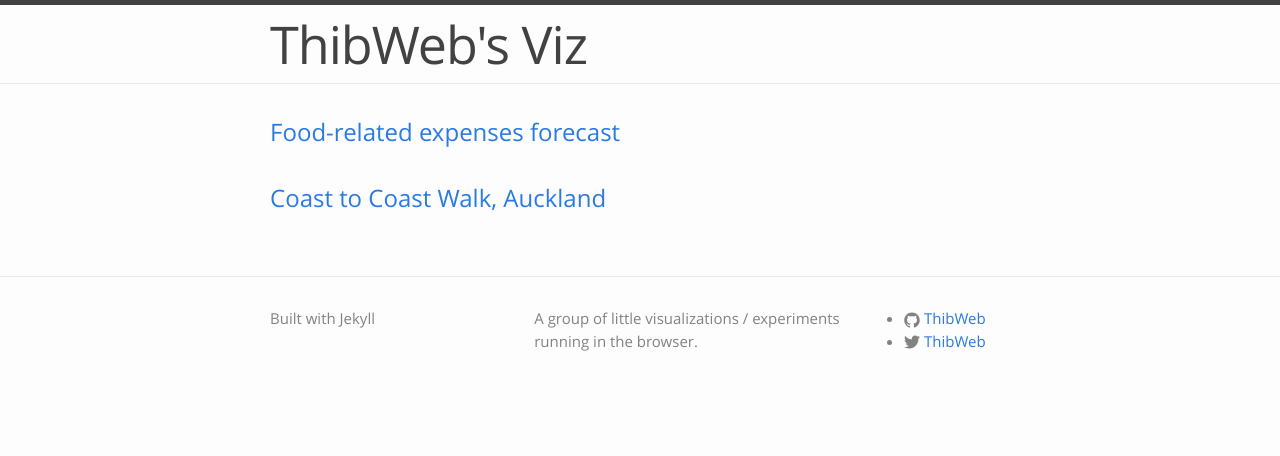
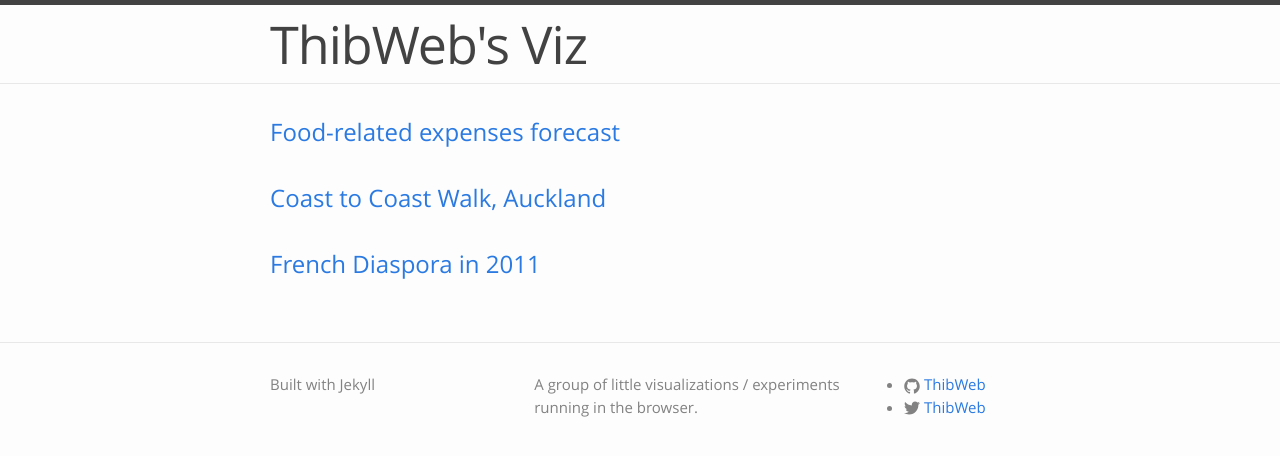
Before and after one commit to thibaudcolas/viz, a Jekyll site: the page built from index.html, in a window 1280 px wide. Shown: the top 456 px of the page. Built offline with Jekyll 4.4.1, drawn with Linux system fonts in a browser that asks for light colours.

Commit message:
Add latest dataset to home

```diff
--- a/index.html
+++ b/index.html
@@ -6,5 +6,6 @@ layout: default
   <ul class="post-list">
     <li><h2><a class="post-link" href="meal-expenses">Food-related expenses forecast</a></h2></li>
     <li><h2><a class="post-link" href="coast2coast-walk">Coast to Coast Walk, Auckland</a></h2></li>
+    <li><h2><a class="post-link" href="french-diaspora">French Diaspora in 2011</a></h2></li>
   </ul>
 </div>
```
